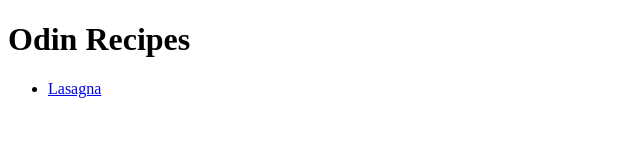
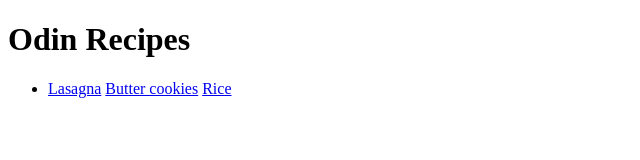
Before and after one commit to alexandrafs5/odin-recipes, a plain HTML site: page index.html in a window 1280 px wide. Shown: the whole page, without its empty margins (0-640 px from the left). Drawn offline with Linux system fonts and the light colour scheme.

Commit message:
Add the name of my links in the index. I forgot

```diff
--- a/index.html
+++ b/index.html
@@ -9,8 +9,8 @@
     <ul>
         <li>
             <a href="./recipes/lasagna.html" target="_blank" rel="nofollow noreferrer">Lasagna</a>
-            <a href="./recipes/butter-cookies.html"></a>
-            <a href="./recipes/butter-cookies.html"></a>
+            <a href="./recipes/butter-cookies.html">Butter cookies</a>
+            <a href="./recipes/rice.html">Rice</a>
         </li>
     </ul>
 </body>
```
